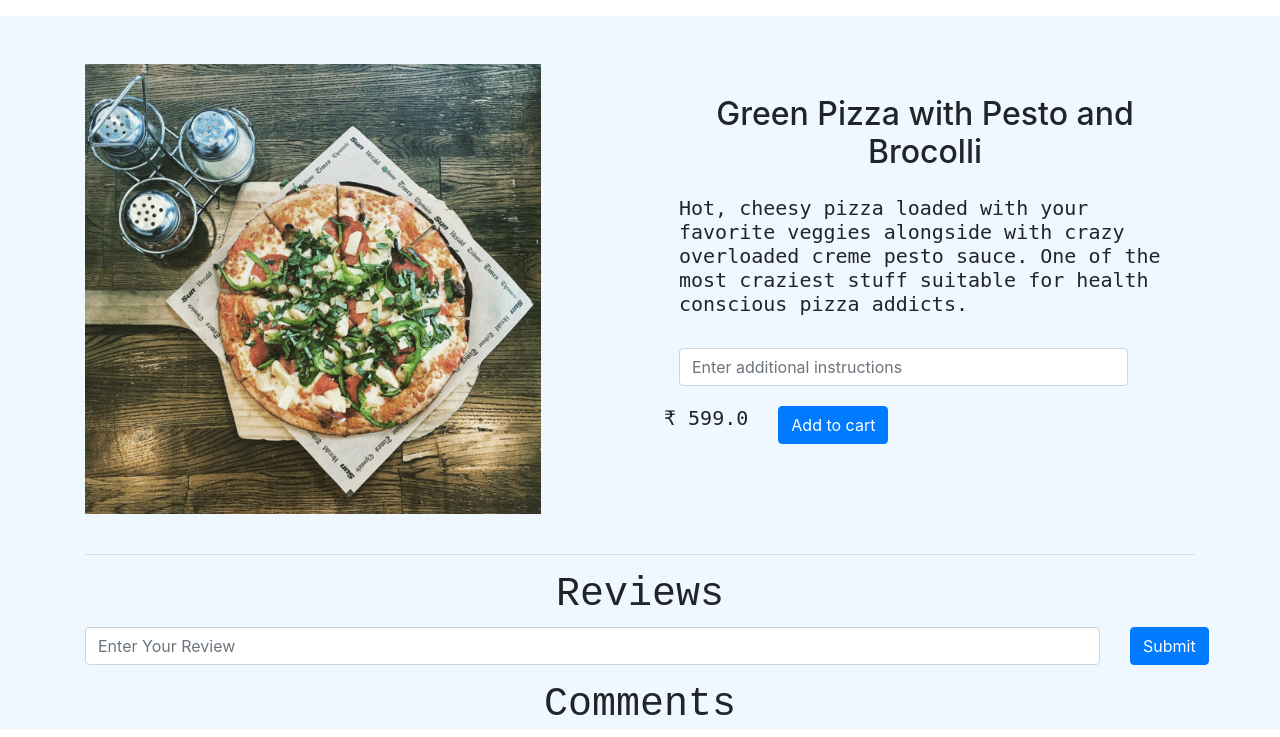
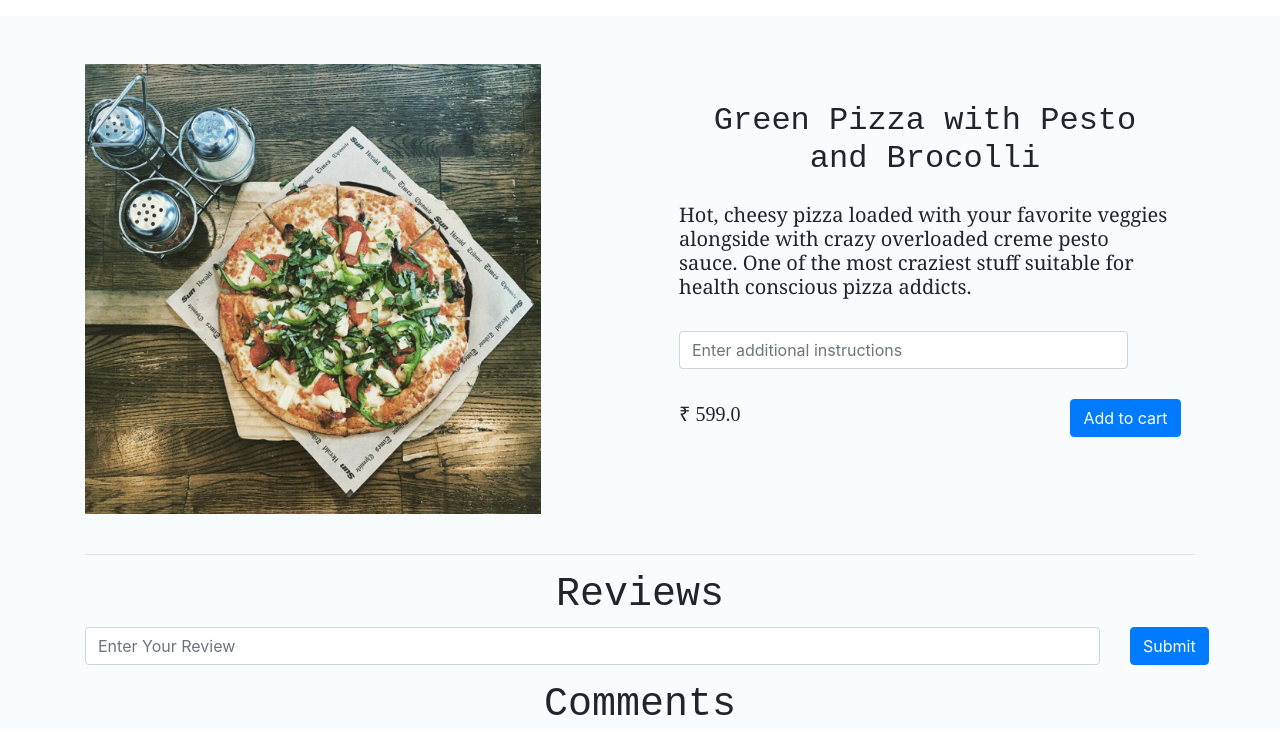
Before and after one commit to tanay306/UrbanEats, a Django app: a page that uses main/templates/main/dishes.html in a window 1280 px wide. Shown: the part 77-814 px from the top of the page. Run offline with Django 3.2, Linux system fonts and the light colour scheme; data comes from the database, SQL or seed files in the repository; both versions use the stored data as it was after the commit; some libraries are stand-ins or nearby versions.

Commit message:
updates and revamped all pages

```diff
--- a/main/templates/main/dishes.html
+++ b/main/templates/main/dishes.html
@@ -1,6 +1,6 @@
 {% extends "main/layout.html" %}
 {% block content %}
-<div class="dishes" style="background: aliceblue;">
+<div class="dishes" style="background: rgb(248, 252, 255);">
     <!--Main layout-->
   <main class="mt-3 pt-4 main">
     <div class="container dark-grey-text">
@@ -12,12 +12,12 @@
           <!--Content-->
           <div class="p-4 content">
             <div class="mt-0">
-                <h2><u style="float:left;text-decoration: none;">{{ item.title }}</u><span class="badge badge-{{ item.label_colour }} ml-2" style="float:right;">{{ item.labels }}</span></h2>
+                <h2><u style="float:left;text-decoration: none; font-family: 'Courier New', Courier, monospace;">{{ item.title }}</u><span class="badge badge-{{ item.label_colour }} ml-2" style="float:right;">{{ item.labels }}</span></h2>
             </div>
            <br/>
             <div >
               {% if item.description %}
-              <h5 style="text-align: initial;font-family: monospace;">{{ item.description }}</h5>
+              <h5 style="text-align: initial;font-family:Georgia, 'Times New Roman', Times, serif">{{ item.description }}</h5>
               {% endif %}
 
               <!-- <h4 style="text-align: initial;font-family: monospace;">{{ item.instructions }}</h4> -->
@@ -30,12 +30,13 @@
                   <input type="text" name="instructions" class="form-control" placeholder="Enter additional instructions">
                 </div>
                 <br>
-                <div style="padding-top: 20px;" class="row">
+                <div style="padding-top: 30px; padding-left: 5px;" class="row">
                   <div class="col-sm">
-                    <h5 style="text-align: center;font-family: monospace;">₹ {{ item.price }}</h5>
+                    <!-- <h5 style="text-align: center;font-family: monospace;">₹ {{ item.price }}</h5> -->
+                    <span style="text-align: center;font-family: MODERATBOLD; font-size: 20px; padding-top: 20px; padding-left: 10px;">₹ {{ item.price }}</span>
                   </div>
-                  <div class="col-sm">
-                    <button type="submit" class="btn btn-primary btn-md my-0 p">Add to cart</button>
+                  <div class="col-sm" style="margin-left: 300px;">
+                      <button type="submit" class="btn btn-primary btn-md my-0 float-right">Add to cart</button>
                   </div>
                 </div>
               </div>
```
Also changed, not shown: main/templates/main/cart.html (+5 -5 lines), main/templates/main/pending_orders.html (+10 -11 lines), db.sqlite3.
